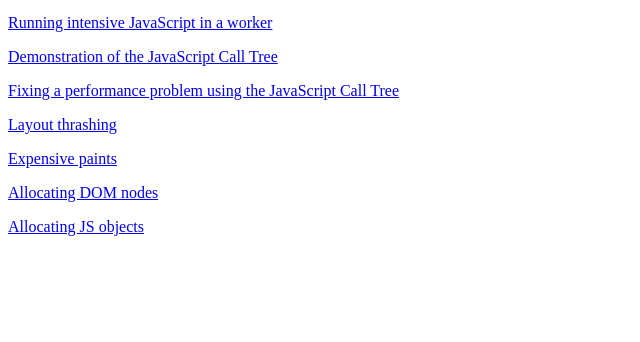
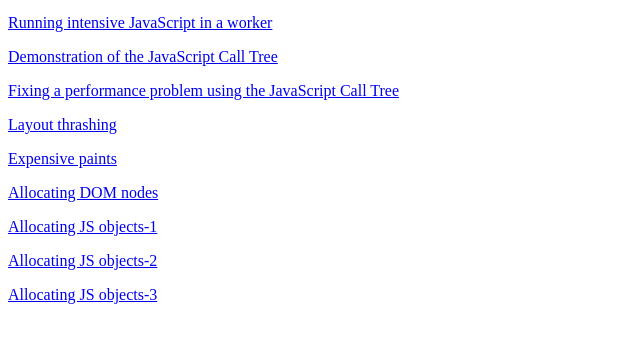
Before and after one commit to firefox-devtools/performance-scenarios, a plain HTML site: page index.html in a window 1280 px wide. Shown: the part 86-428 px from the top of the page, without its empty margins (0-640 px from the left). Drawn offline with Linux system fonts and the light colour scheme.

Commit message:
made v1 of js-allocs

```diff
--- a/index.html
+++ b/index.html
@@ -7,4 +7,6 @@
 <p><a href="layout-thrashing/index.html">Layout thrashing</a></p>
 <p><a href="expensive-paints/index.html">Expensive paints</a></p>
 <p><a href="dom-allocs/alloc.html">Allocating DOM nodes</a></p>
-<p><a href="js-allocs/alloc.html">Allocating JS objects</a></p>
+<p><a href="js-allocs-1/alloc.html">Allocating JS objects-1</a></p>
+<p><a href="js-allocs-2/alloc.html">Allocating JS objects-2</a></p>
+<p><a href="js-allocs-3/alloc.html">Allocating JS objects-3</a></p>
--- a/js-allocs/scripts/alloc.js
+++ b/js-allocs-1/scripts/alloc.js
@@ -19,7 +19,7 @@ function makeWord() {
 }
 
 function makeWords() {
-
+  words.length = 0;
   for (var i = 0; i < WORD_COUNT; i++) {
     words.push(makeWord());
   }
```
Also changed, not shown: js-allocs-1/alloc.html (renamed from js-allocs/alloc.html, +1 -1 lines).
